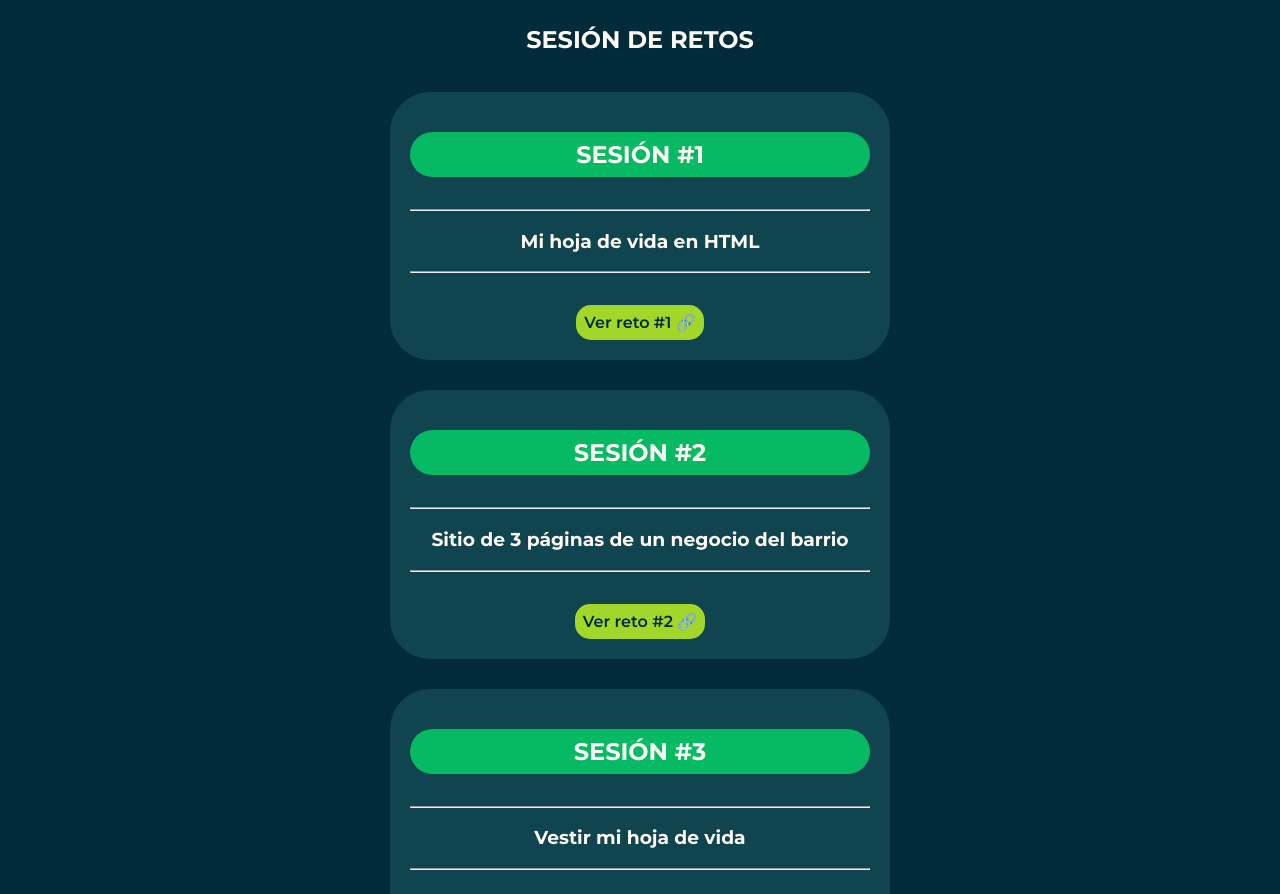
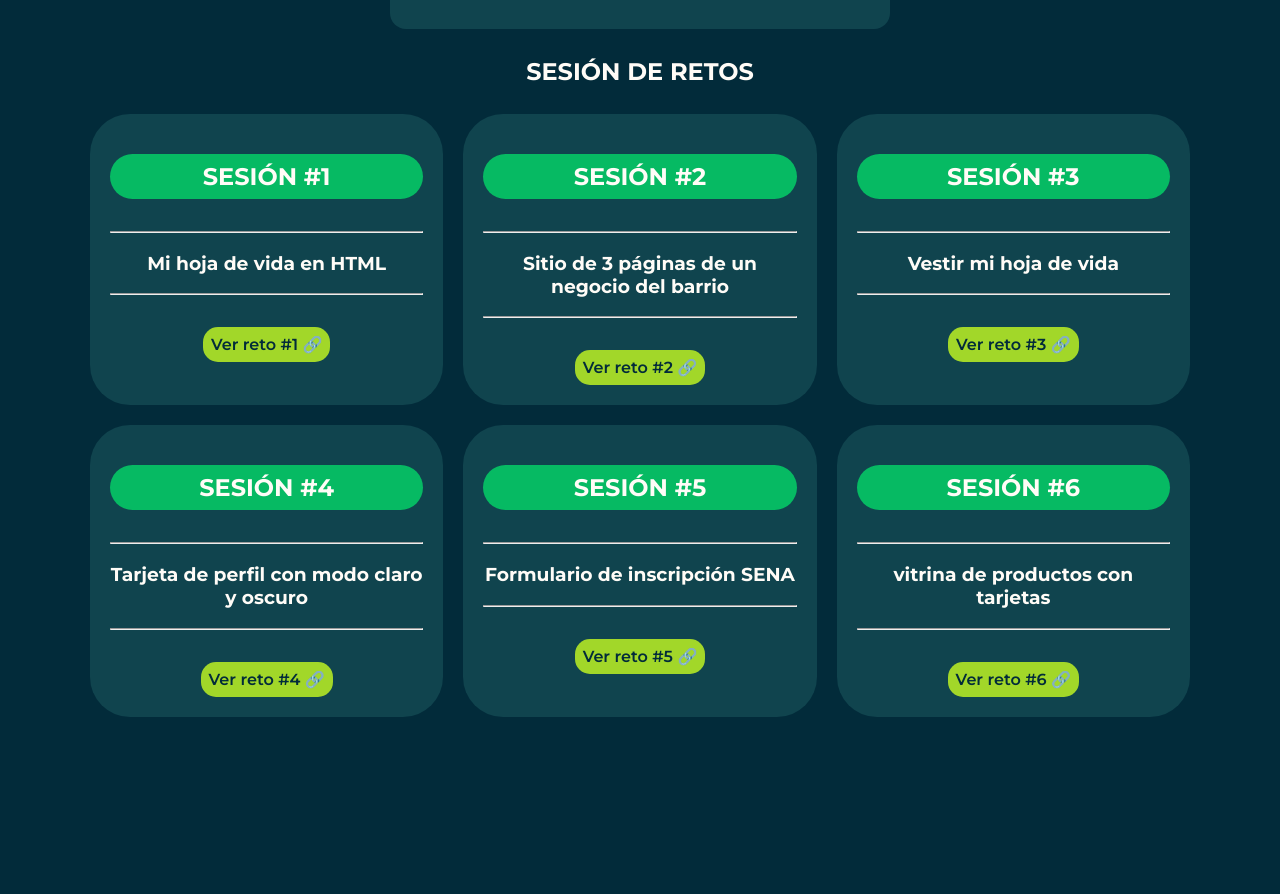
Before and after one commit to cristianjzrz333-netizen/web-adso-cristianjimenez, a plain HTML site: page index.html in a window 1280 px wide. Shown: the part 283-1177 px from the top of the page. After the commit the page ends 1025 px from the top, so only its background shows below. Drawn offline with Linux system fonts and the light colour scheme; a web font is replaced by a local one.

Commit message:
Add changes to index and style main

```diff
--- a/index.html
+++ b/index.html
@@ -20,6 +20,7 @@
     <div>
       <h2>SESIÓN DE RETOS</h2>
     </div>
+    <div class="contenedor-tarjetas">
       <div class="tarjeta">
         <h2>SESIÓN #1</h2>
         <hr>
@@ -55,6 +56,14 @@
         <hr>
         <a href="https://cristianjzrz333-netizen.github.io/web-adso-cristianjimenez/Sesion05/Reto/index.html" target="_blank">Ver reto #5 🔗</a>
       </div>
+      <div class="tarjeta">
+        <h2>SESIÓN #6</h2>
+        <hr>
+        <h3>vitrina de productos con tarjetas</h3>
+        <hr>
+        <a href="https://cristianjzrz333-netizen.github.io/web-adso-cristianjimenez/Sesion06/Reto/index.html" target="_blank">Ver reto #6 🔗</a>
+      </div>
+    </div>
   </main>
 
 </body>
--- a/style.css
+++ b/style.css
@@ -20,7 +20,18 @@ body {
   color: #fffcf7
 }
 
+.contenedor-tarjetas {
+  display: flex;
+  flex-wrap: wrap;
+  max-width: 1100px;
+  margin: 0 auto;
+  justify-content: center;
+  gap: 20px;
+}
+
 .info {
+  display: flex;
+  flex-direction: column;
   max-width: 500px;
   background-color: #10444e;
   border-radius: 16px;
@@ -40,10 +51,10 @@ body {
 }
 
 .tarjeta {
+  flex: 1 1 280px;
   max-width: 500px;
-  max-height: 500px;
   background-color: #10444e;
-  margin: 30px auto;
+  margin: 0;
   padding: 20px;
   border-radius: 40px
 }
```
Lines whose indentation alone changed are shown as unchanged.
